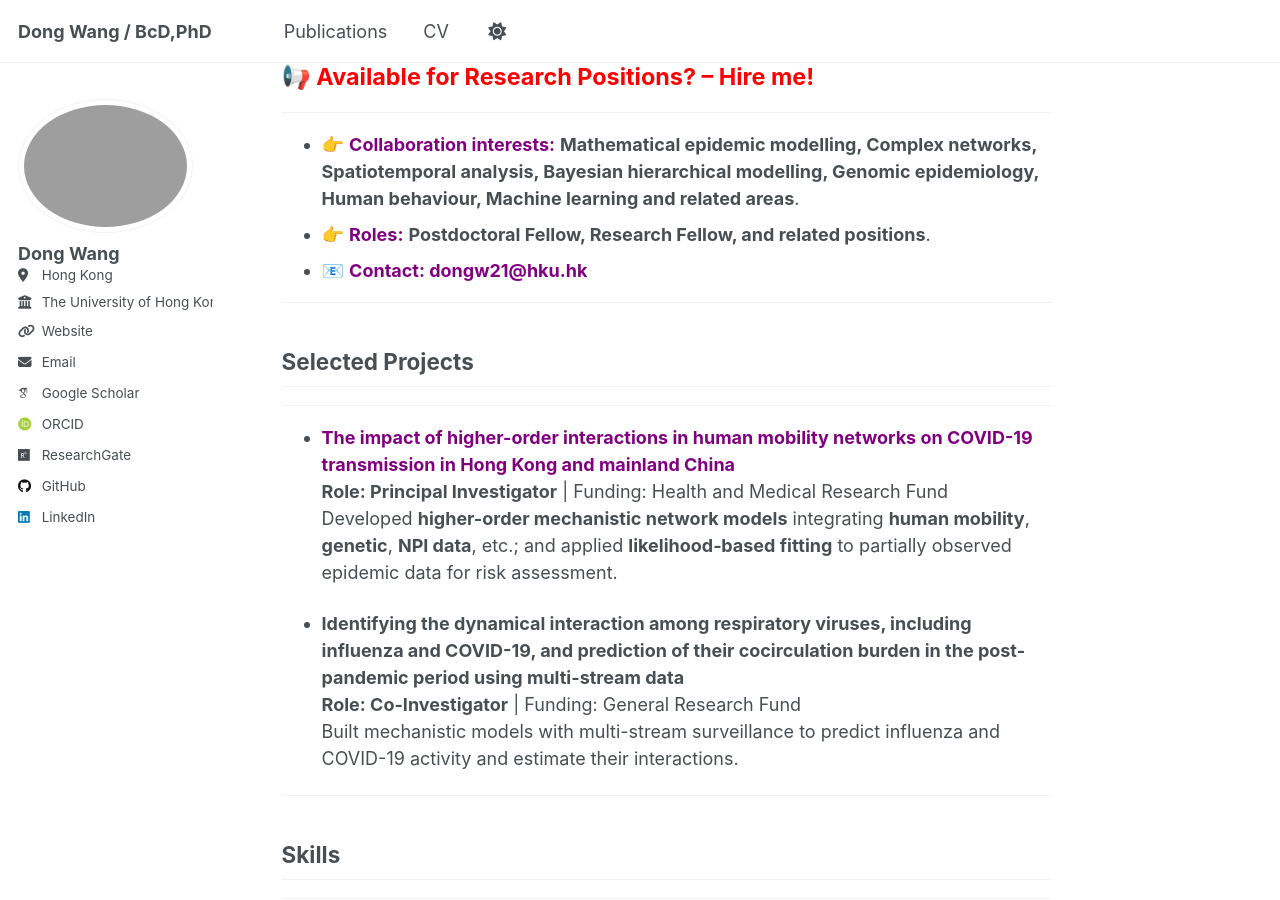
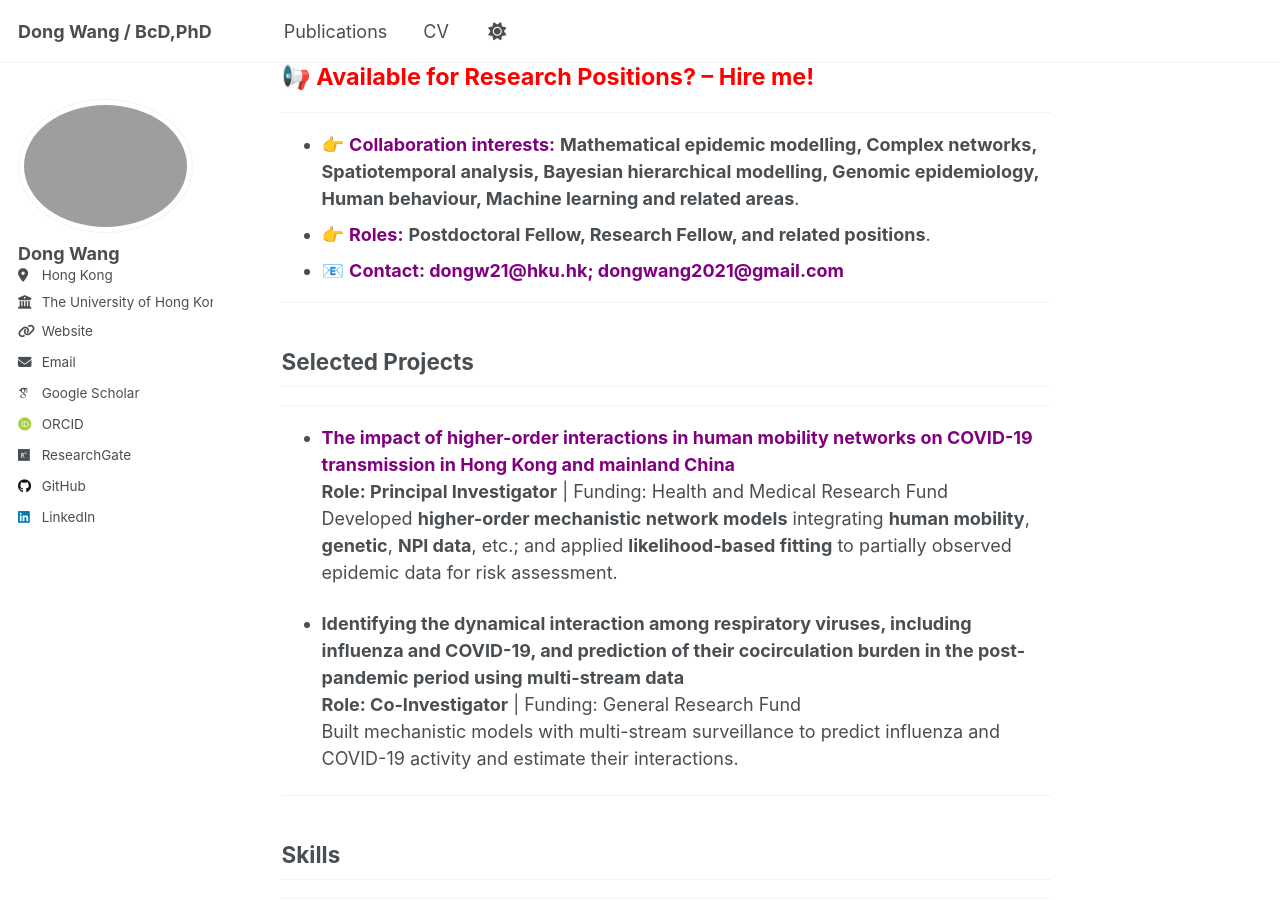
Before and after one commit to WangDongHKU/Dong_WANG.github.io, a Jekyll site: the page built from _pages/about.md, in a window 1280 px wide and 900 px high, scrolled down 480 px. Built offline with Jekyll 4.4.1, drawn with Linux system fonts in a browser that asks for light colours; some web fonts are replaced; a script that is not in the unit is left out.

Commit message:
Add secondary email to contact information
Updated contact information to include an additional email.

Signed-off-by: DONG WANG <92856596+WangDongHKU@users.noreply.github.com>

```diff
--- a/_pages/about.md
+++ b/_pages/about.md
@@ -18,7 +18,7 @@ I am a  Postdoctoral Fellow at HKU School of Public Health with a PhD in **Mathe
 ---
 - 👉 <span style="color: purple; font-weight:bold;">Collaboration interests:</span>  **Mathematical epidemic modelling, Complex networks, Spatiotemporal analysis, Bayesian hierarchical modelling, Genomic epidemiology, Human behaviour, Machine learning and related areas**.
 - 👉 <span style="color: purple; font-weight:bold;">Roles:</span>  **Postdoctoral Fellow, Research Fellow, and related positions**.
-- 📧 <span style="color: purple; font-weight:bold;"> Contact: dongw21@hku.hk  </span>
+- 📧 <span style="color: purple; font-weight:bold;"> Contact: dongw21@hku.hk; dongwang2021@gmail.com </span>
 
 ---
 ## Selected Projects
```
